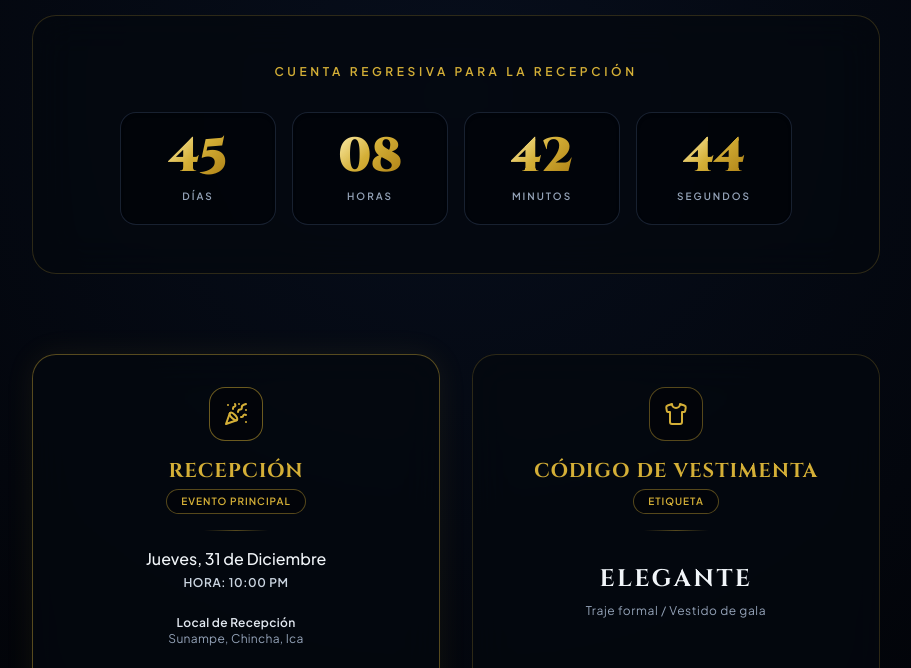
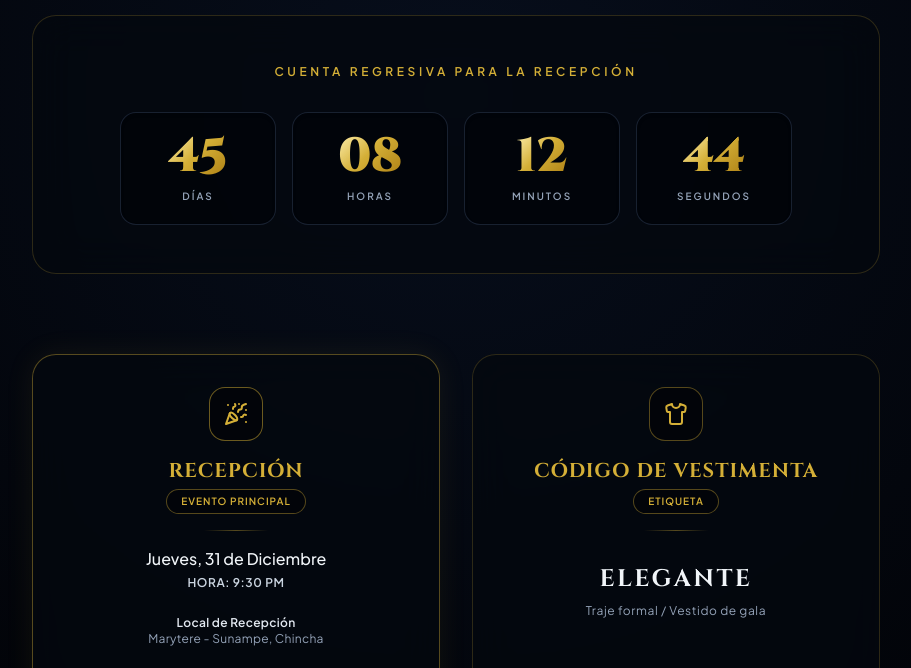
Before and after one commit to jhair27ca-ctrl/Invitacion_18years, a plain HTML site: page index.html in a window 1280 px wide. Shown: the part 1600-2268 px from the top of the page, without its empty margins (184-1095 px from the left). Drawn offline with nearby package versions, Linux system fonts and the light colour scheme.

Commit message:
Actualizar ubicacion a Marytere - Sunampe, Chincha y hora a 9:30 PM

```diff
--- a/index.html
+++ b/index.html
@@ -328,12 +328,12 @@
                 <p class="text-slate-100 font-medium text-base"><time datetime="2026-12-31T22:00">Jueves, 31 de
                     Diciembre</time></p>
                 <p class="text-slate-300 font-semibold text-xs tracking-wider uppercase">Hora: <time
-                    datetime="22:00">10:00 PM</time></p>
+                    datetime="21:30">9:30 PM</time></p>
               </div>
 
               <div class="pt-2 text-slate-300 text-xs tracking-wide">
                 <p class="font-semibold text-slate-200">Local de Recepción</p>
-                <address class="not-italic text-slate-400">Sunampe, Chincha, Ica</address>
+                <address class="not-italic text-slate-400">Marytere - Sunampe, Chincha</address>
               </div>
             </div>
 
--- a/script.js
+++ b/script.js
@@ -3,8 +3,8 @@ const SUPABASE_URL = "https://faordzxwqrrusaxjqike.supabase.co";
 const SUPABASE_KEY = "sb_publishable_Os62BAjsb3EWOqOJY4u_MQ_rWVyQN5Q";
 const supabaseClient = window.supabase.createClient(SUPABASE_URL, SUPABASE_KEY);
 
-// 1. Configuración de la Fecha del Evento (31 de Diciembre de 2026, 10:00 PM)
-const partyDate = new Date(2026, 11, 31, 22, 0, 0).getTime();
+// 1. Configuración de la Fecha del Evento (31 de Diciembre de 2026, 21:30 PM)
+const partyDate = new Date(2026, 11, 31, 21, 30, 0).getTime();
 
 // 2. Lógica de la Cuenta Regresiva
 function updateCountdown() {
```
